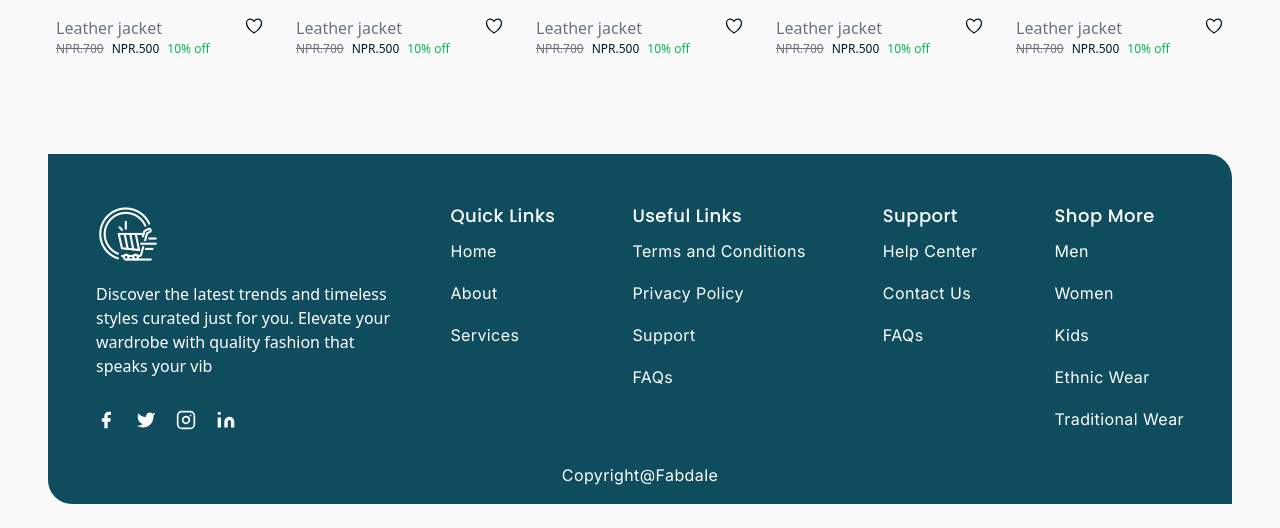
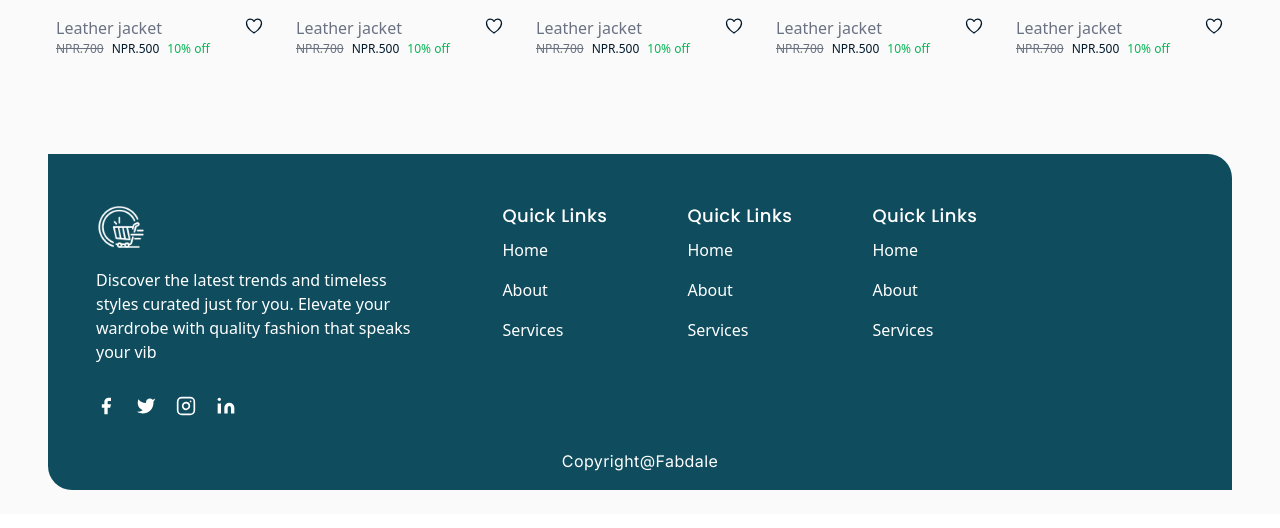
Before and after one commit to Susmita277/ecom-website, a Laravel app: page / in a window 1280 px wide. Shown: the part 1492-2020 px from the top of the page. After the commit the page ends 1982 px from the top, so only its background shows below. Run offline with Laravel 12, Linux system fonts and the light colour scheme; style sheets or scripts are compiled from the project's sources; some libraries are stand-ins or nearby versions.

Commit message:
modify footer llinks

```diff
--- a/resources/views/components/footer.blade.php
+++ b/resources/views/components/footer.blade.php
@@ -1,12 +1,12 @@
 <footer class="    my-6 text-white bg-primary px-12 pt-12 mx-12 rounded-tr-3xl rounded-bl-3xl hidden lg:block ">
-    <div class="container  flex w-full  gap-10 text-white ">
+    <div class="container  flex w-full  gap-20 text-white ">
         <div class="flex-col  w-[30%]">
-            <li class="flex gap-0 items-center ">
-                <img src="whitelogo.png" alt="logo" class=" object-cover object-center">
+            <li class="flex gap-0 items-center w-[50px] h-[50px]">
+                <img src="whitelogo.png" alt="logo" class=" object-cover object-center w-full h-full">
 
             </li>
             <div class="py-4">
-                <span>Discover the latest trends and timeless styles curated just for you.
+                <span class="py-2">Discover the latest trends and timeless styles curated just for you.
                     Elevate your wardrobe with quality fashion that speaks your vib </span>
             </div>
             <div class="py-4 flex gap-2">
@@ -42,87 +42,68 @@
                 </a>
             </div>
         </div>
-        <div class="flex justify-between w-[70%]">
         <div>
             <h4>Quick Links</h4>
-                <div class="list-none ">
+            <ul>
+                <li class="py-2">
                     <a>
-                        <p>Home</p>
+                        <span >Home</span>
                     </a>
+                </li>
+                <li class="py-2">
                     <a>
-                        <p>About</p>
+                        <span>About </span>
                     </a>
+                </li>
+                <li class="py-2">
                     <a>
-                        <p>Services</p>
+                        <span>Services</span>
                     </a>
-
-                </div>
+                </li>
+            </ul>
         </div>
         <div>
-                <h4>Useful Links</h4>
-                <div class="list-none ">
-                    <a href="">
-                        <p>Terms and Conditions</p>
+            <h4>Quick Links</h4>
+            <ul>
+                <li class="py-2">
+                    <a>
+                        <span>Home</span>
                     </a>
-                    <a href="">
-                        <p>Privacy Policy</p>
+                </li>
+                <li class="py-2">
+                    <a>
+                        <span>About </span>
                     </a>
+                </li>
+                <li class="py-2">
                     <a>
-                        <p>Support</p>
+                        <span>Services</span>
                     </a>
-                    <a>
-                        <p>FAQs</p>
-                    </a>
-
-                </div>
+                </li>
+            </ul>
         </div>
         <div>
-                <h4>Support</h4>
-                <div class="list-none ">
+            <h4>Quick Links</h4>
+            <ul>
+                <li class="py-2">
                     <a>
-                        <p>Help Center</p>
+                        <span>Home</span>
                     </a>
-                    <a href="">
-                        <p>Contact Us</p>
+                </li>
+                <li class="py-2">
+                    <a>
+                        <span>About </span>
                     </a>
+                </li>
+                <li class="py-2">
                     <a>
-                        <p>FAQs</p>
+                        <span>Services</span>
                     </a>
-                </div>
-            </div>
-            <div>
-                <h4>Shop More</h4>
-                <div class="list-none ">
-
-                    <a>
-                        <p>Men</p>
-                    </a>
-                    <a>
-                        <p>Women</p>
-                    </a>
-
-
-                    <a>
-                        <p>Kids</p>
-                    </a>
-
-
-
-                    <a>
-                        <p>Ethnic Wear</p>
-                    </a>
-
-
-                    <a>
-                        <p>Traditional Wear</p>
-                    </a>
-
-
-                </div>
-            </div>
+                </li>
+            </ul>
         </div>
     </div>
     <div class="flex justify-center items-center p-2  border-[#3a6e7d]">
-        <p class="text-white">Copyright@Fabdale</p>
+        <p class="text-white">Copyright@Fabdale</span>
     </div>
 </footer>
```
Lines whose indentation alone changed are shown as unchanged.
